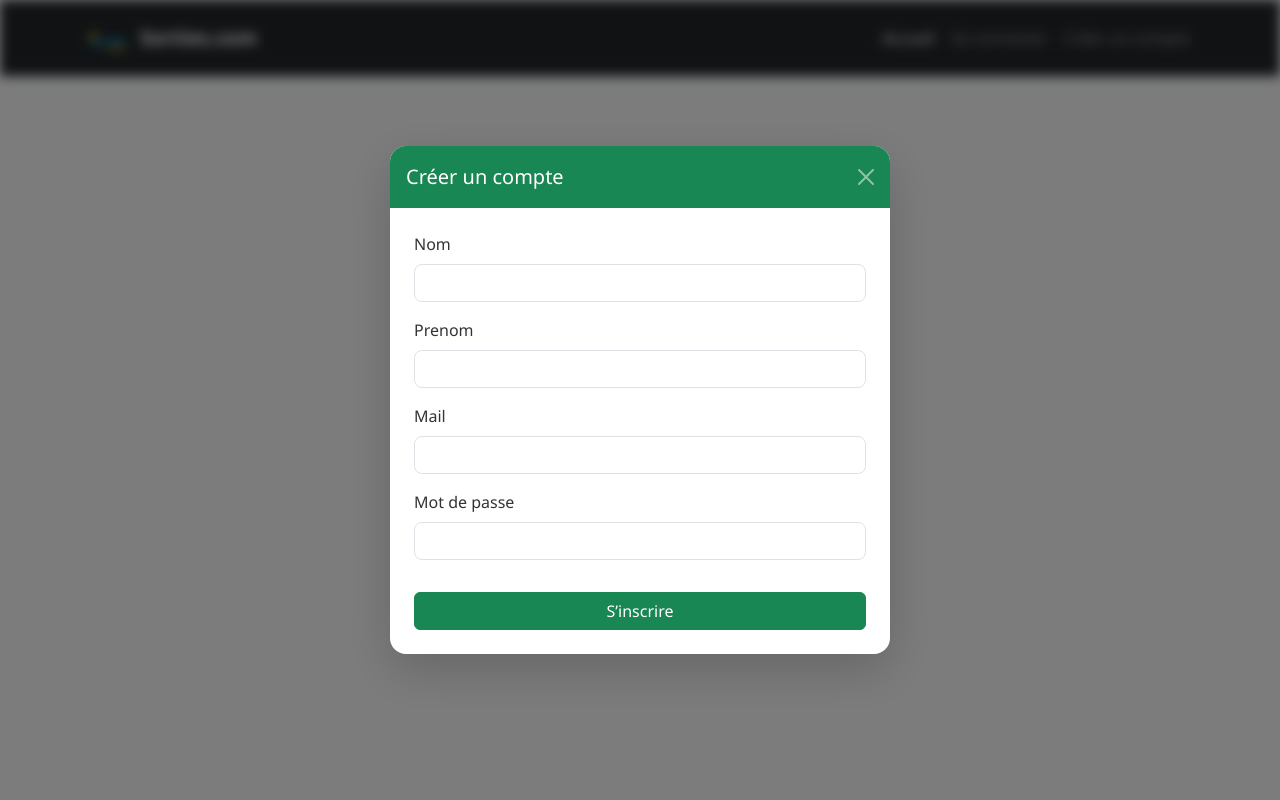
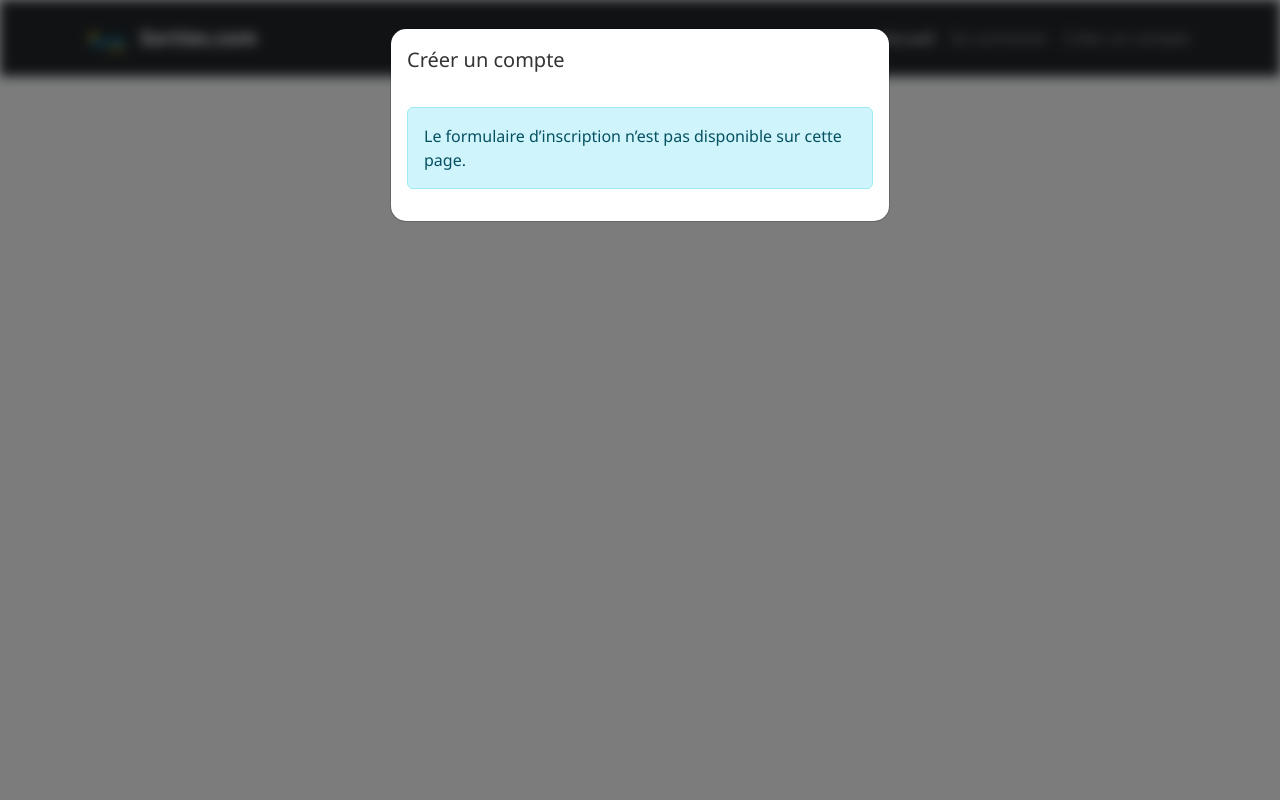
Before and after one commit to RudyGUILLAUME/sorties.com, a Symfony app: template templates/base.html.twig in a window 1280 px wide, after a click on "Créer un compte". Run offline with Twig, Linux system fonts and the light colour scheme; the template is opened without the code that fills it, so the values that code supplies are empty; form fields are guessed from the names that the template uses; some libraries are stand-ins or nearby versions.

Commit message:
modals connexion & register OK

```diff
--- a/templates/partials/modal_connexion.html.twig
+++ b/templates/partials/modal_connexion.html.twig
@@ -1,33 +1,28 @@
-{# 🔹 Modal de connexion #}
-<div class="modal fade" id="loginModal" tabindex="-1" aria-hidden="true">
-    <div class="modal-dialog modal-dialog-centered">
-        <div class="modal-content border-0 shadow-lg">
-            <div class="modal-header bg-primary text-white">
-                <h5 class="modal-title">Connexion</h5>
-                <button type="button" class="btn-close btn-close-white" data-bs-dismiss="modal"></button>
+{# partials/modal_connexion.html.twig #}
+
+<div class="modal fade" id="connexionModal" tabindex="-1" aria-labelledby="connexionModalLabel" aria-hidden="true">
+    <div class="modal-dialog">
+        <div class="modal-content">
+            <div class="modal-header">
+                <h5 class="modal-title" id="connexionModalLabel">Connexion</h5>
             </div>
+            <div class="modal-body">
+                {% if error is defined and error %}
+                    <div class="alert alert-danger">{{ error.messageKey|trans(error.messageData, 'security') }}</div>
+                {% endif %}
 
-            <div class="modal-body p-4">
-                <form method="post" action="{{ path('app_login') }}">
-                    {% if error %}
-                        <div class="alert alert-danger">{{ error.messageKey|trans(error.messageData, 'security') }}</div>
-                    {% endif %}
-
-                    <div class="mb-3">
-                        <label for="username" class="form-label">Nom d'utilisateur</label>
-                        <input type="text" name="_username" id="username" class="form-control"
-                               value="{{ last_username }}" required autofocus>
+                <form action="{{ path('app_login') }}" method="post">
+                    <div class="form-group mb-3">
+                        <label for="username">Email :</label>
+                        <input type="text" name="_username" id="username"
+                               value="{{ last_username is defined ? last_username : '' }}"
+                               class="form-control" required>
                     </div>
-
-                    <div class="mb-3">
-                        <label for="password" class="form-label">Mot de passe</label>
+                    <div class="form-group mb-3">
+                        <label for="password">Mot de passe :</label>
                         <input type="password" name="_password" id="password" class="form-control" required>
                     </div>
-
-                    <input type="hidden" name="_csrf_token"
-                           value="{{ csrf_token('authenticate') }}">
-
-                    <button type="submit" class="btn btn-primary w-100">Se connecter</button>
+                    <button class="btn btn-primary w-100" type="submit">Se connecter</button>
                 </form>
             </div>
         </div>
--- a/templates/partials/modal_register.html.twig
+++ b/templates/partials/modal_register.html.twig
@@ -1,22 +1,26 @@
-{# 🔹 Modal d’inscription #}
-<div class="modal fade" id="registerModal" tabindex="-1" aria-hidden="true">
-    <div class="modal-dialog modal-dialog-centered">
-        <div class="modal-content border-0 shadow-lg">
-            <div class="modal-header bg-success text-white">
-                <h5 class="modal-title">Créer un compte</h5>
-                <button type="button" class="btn-close btn-close-white" data-bs-dismiss="modal"></button>
+{# partials/modal_register.html.twig #}
+
+<div class="modal fade" id="registerModal" tabindex="-1" aria-labelledby="registerModalLabel" aria-hidden="true">
+    <div class="modal-dialog">
+        <div class="modal-content">
+            <div class="modal-header">
+                <h5 class="modal-title" id="registerModalLabel">Créer un compte</h5>
             </div>
-
-            <div class="modal-body p-4">
-                {{ form_start(registrationForm, {'action': path('app_register'), 'method': 'POST'}) }}
-                {{ form_row(registrationForm.nom) }}
-                {{ form_row(registrationForm.prenom) }}
-                {{ form_row(registrationForm.mail) }}
-                {{ form_row(registrationForm.plainPassword, {
-                    label: 'Mot de passe'
-                }) }}
-                <button type="submit" class="btn btn-success w-100 mt-3">S’inscrire</button>
-                {{ form_end(registrationForm) }}
+            <div class="modal-body">
+                {% if registrationForm is defined %}
+                    {{ form_start(registrationForm) }}
+                    {{ form_row(registrationForm.nom) }}
+                    {{ form_row(registrationForm.prenom) }}
+                    {{ form_row(registrationForm.mail) }}
+                    {{ form_row(registrationForm.plainPassword, { label: 'Mot de passe' }) }}
+                    {{ form_row(registrationForm.agreeTerms) }}
+                    <button type="submit" class="btn btn-primary w-100">Créer mon compte</button>
+                    {{ form_end(registrationForm) }}
+                {% else %}
+                    <div class="alert alert-info">
+                        Le formulaire d’inscription n’est pas disponible sur cette page.
+                    </div>
+                {% endif %}
             </div>
         </div>
     </div>
```
